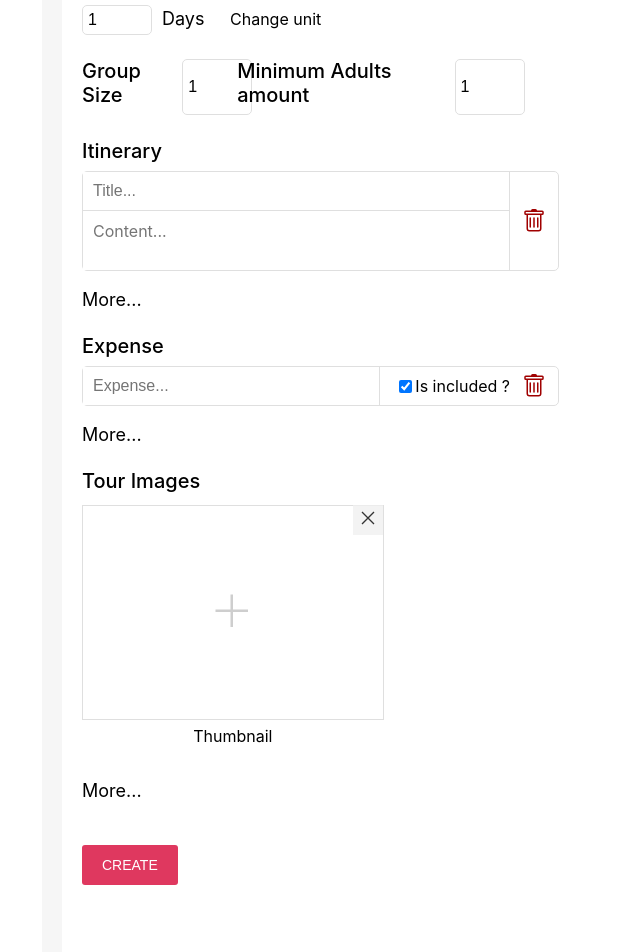
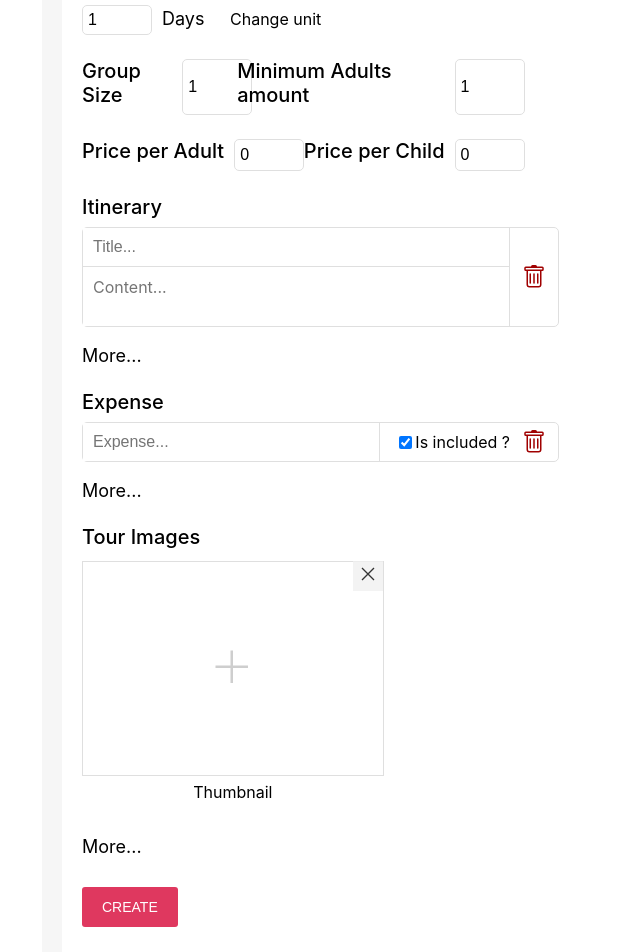
Before and after one commit to ngoluuquocdat/happyvacation, a React (Create React App) app: page /for-provider/tours/new in a window 1280 px wide. Shown: the part 1040-1992 px from the top of the page, without its empty margins (208-848 px from the left). Built offline with nearby package versions, Linux system fonts and the light colour scheme.

Commit message:
Create tour page: post data to api

```diff
--- a/package.json
+++ b/package.json
@@ -9,11 +9,13 @@
     "@testing-library/jest-dom": "^5.16.3",
     "@testing-library/react": "^12.1.4",
     "@testing-library/user-event": "^13.5.0",
+    "axios": "^0.21.4",
     "date-fns": "^2.28.0",
     "react": "^17.0.2",
     "react-date-range": "^1.4.0",
     "react-dom": "^17.0.2",
     "react-icons": "^4.3.1",
+    "react-loading": "^2.0.3",
     "react-qty-picker": "^1.0.6",
     "react-redux": "^7.2.6",
     "react-router-dom": "5.3.0",
--- a/src/Components/ForProvider/CreateTour.js
+++ b/src/Components/ForProvider/CreateTour.js
@@ -1,6 +1,9 @@
 import React from 'react';
-import PlacePicker from '../PlacePicker'
+import axios from 'axios';
+import PlacePicker from '../PlacePicker';
+import ReactLoading from "react-loading";
 import { toast } from 'react-toastify';
+import { connect } from 'react-redux';
 import { BsTrash } from 'react-icons/bs'
 import { GrClose } from 'react-icons/gr'
 import { VscAdd } from 'react-icons/vsc'
@@ -9,6 +12,8 @@ import '../../Styles/ForProvider/create-tour.scss'
 class CreateTour extends React.Component {
 
     state = {
+        tourName: '',
+        overview: '',
         isPrivate: false,
         selectedCategories: [],
         selectedPlace: null,
@@ -20,13 +25,17 @@ class CreateTour extends React.Component {
         durationUnit: 'Days',
         groupSize: 1,
         minAdults: 1,
+        pricePerAdult: 0,
+        pricePerChild: 0,
         itineraries: [ { title: '', content: ''} ],
         expenses: [ { content: '', isIncluded: true } ],
-        images: [ { url: '', file: null } ]
+        images: [ { url: '', file: null } ],
+        isCreating: false
     }
 
     listPlaces = [];
     categories =  [];
+    baseUrl = this.props.reduxData.baseUrl;
 
     componentDidMount() {
         // call api to get list categories, list places
@@ -46,6 +55,14 @@ class CreateTour extends React.Component {
         this.listPlaces = resPlaces;
         this.setState({
             checkedStates: checkedStates
+        })
+    }
+
+    // input text change
+    handleInputText = (event) => {
+        const key = event.target.name;
+        this.setState({
+            [key]: event.target.value
         })
     }
 
@@ -207,7 +224,6 @@ class CreateTour extends React.Component {
 
     // on image change
     onImageChange = (event, index) => {
-        console.log('image index', index);
         if (event.target.files && event.target.files[0]) {
             let images = this.state.images;
             images[index].url = URL.createObjectURL(event.target.files[0]);
@@ -230,15 +246,17 @@ class CreateTour extends React.Component {
     }
 
     // handle on submit
-    handleOnSave = () => {
+    handleOnSave = async() => {
+        const { tourName, overview} = this.state;
         const {selectedCategories, selectedPlace, startingLocation, destinationLocation} = this.state;
-        const {isPrivate, duration, groupSize, minAdults} = this.state;
+        const {isPrivate, duration, groupSize, minAdults, pricePerAdult, pricePerChild} = this.state;
         let {itineraries, expenses, images} = this.state;
         itineraries = itineraries.filter(element => (element.title !== '') && (element.content !== ''));
         expenses = expenses.filter(element => element.content !== '');
         images = images.filter(element => element.file !== null);
 
-        const isValid = (selectedCategories.length > 0) && (selectedPlace !== null) &&
+        const isValid = (tourName !== '') && (overview !== '') &&
+                        (selectedCategories.length > 0) && (selectedPlace !== null) &&
                         (startingLocation !== '') && (destinationLocation !== '') &&
                         (itineraries.length > 0) && (expenses.length > 0) && (images.length > 0);
 
@@ -253,21 +271,62 @@ class CreateTour extends React.Component {
             });
             return;
         }
+        this.setState({
+            isCreating: true
+        })
         const newTour = {
+            tourName: tourName,
+            overview: overview,
             isPrivate: isPrivate,
             duration: duration,
             groupSize: groupSize,
             minAdults: minAdults,
-            selectedCategories: selectedCategories.map(item => item.id),
-            selectedPlace: selectedPlace.id,
-            startingLocation: startingLocation,
-            destinationLocation: destinationLocation,
+            pricePerAdult: pricePerAdult,
+            pricePerChild: pricePerChild,
+            categoryIds: selectedCategories.map(item => item.id),
+            placeId: selectedPlace.id,
+            location: startingLocation,
+            destination: destinationLocation,
             itineraries: itineraries,
             expenses: expenses,
             images: images.map(item => item.file)
         }
         // post to api
         console.log('New tour: ', newTour);
+        let data = new FormData();
+        data.append('tourName', tourName);
+        data.append('overview', overview);
+        data.append('isPrivate', isPrivate);
+        data.append('duration', duration);
+        data.append('groupSize', groupSize);
+        data.append('minAdults', minAdults);
+        data.append('pricePerAdult', pricePerAdult);
+        data.append('pricePerChild', pricePerChild);
+        data.append('placeId', selectedPlace.id);
+        data.append('location', startingLocation);
+        data.append('destination', destinationLocation);
+        selectedCategories.map((item, index) => {
+            data.append(`categoryIds[${index}]`, item.id);
+        })
+        itineraries.forEach((item, index) => {
+            data.append(`itineraries[${index}].title`, item.title);
+            data.append(`itineraries[${index}].content`, item.content);
+        })
+        expenses.forEach((item, index) => {
+            data.append(`expenses[${index}].content`, item.content);
+            data.append(`expenses[${index}].isIncluded`, item.isIncluded);
+        })
+        images.map(item => {
+            data.append('images', item.file);
+        })
+
+        try {
+            let res = await axios.post(
+              `${this.baseUrl}/api/Tours`,
+              data
+            );
+            //console.log(res);
+
             // show toast notify
             toast.success('Create your tour successfully!', {
                 position: "top-right",
@@ -277,31 +336,51 @@ class CreateTour extends React.Component {
                 pauseOnHover: false,
                 progress: undefined,
             });
+        } catch (error) {
+            if (!error.response) {
+              toast.error("Network error");
+              return;
+            }
+            if (error.response.status === 400) {
+              console.log(error)
+            }
+        } finally {
+            this.setState({
+                isCreating: false
+            })
+        }
     }
 
     render() {
         const categories = this.categories;
         const listPlaces = this.listPlaces;
+        const { tourName, overview} = this.state;
         const { isPrivate, checkedStates, showListPlace } = this.state;
         const { duration, durationUnit } = this.state;
-        const { groupSize, minAdults} = this.state;
+        const { groupSize, minAdults, pricePerAdult, pricePerChild } = this.state;
         const { selectedPlace } = this.state;
         const { itineraries, expenses, images } = this.state;
         const isPlaceSelected =  selectedPlace && selectedPlace !== 'null' && selectedPlace !== 'undefined';
+        const { isCreating } = this.state;
         return (
             <div className='create-tour-container'>
+
                 <div className='create-tour-header'>
                     <div className='title'>Create new tour</div>
                     <div className='sub-title'>Create your new tour with detailed information</div>
                 </div>
                 <div className='create-tour-body'>
+                    {
+                        isCreating &&
+                        <div className="loading-modal"></div>
+                    }
                     <div className='form-group'>
                         <label className="form-title tour-name">Tour name</label>
-                        <input className="input-field tour-name" name='name' type='text'/>
+                        <input className="input-field tour-name" name='tourName' type='text' value={tourName} onChange={this.handleInputText}/>
                     </div>
                     <div className='form-group'>
                         <label className="form-title">Overview</label>
-                        <textarea className="input-area" name='overview'/>
+                        <textarea className="input-area" name='overview' value={overview} onChange={this.handleInputText}/>
                     </div>
                     <div className='form-group'>
                         <label className="form-title">Tour Type</label>
@@ -435,6 +514,30 @@ class CreateTour extends React.Component {
                             />
                         </div>
                     </div>
+                    <div className='price'>
+                        <div className='form-group'>
+                            <label className="form-title">Price per Adult</label>
+                            <input
+                                className="input-number"
+                                type="number"
+                                name='pricePerAdult'
+                                min="1"
+                                value={pricePerAdult}
+                                onChange={(event)=>this.onChangeInputNumber(event)}
+                            />
+                        </div>
+                        <div className='form-group'>
+                            <label className="form-title">Price per Child</label>
+                            <input
+                                className="input-number"
+                                type="number"
+                                name='pricePerChild'
+                                min="1"
+                                value={pricePerChild}
+                                onChange={(event)=>this.onChangeInputNumber(event)}
+                            />
+                        </div>
+                    </div>
                     <div className='form-group'>
                         <label className="form-title">Itinerary</label>
                         {
@@ -519,7 +622,19 @@ class CreateTour extends React.Component {
                         </div>
                         <p className="more-btn" onClick={this.handleMoreImageClick}>More...</p>
                     </div>
+                    <div className="save-btn-wrapper">
                         <button className="save-btn" onClick={this.handleOnSave}>CREATE</button>
+                        {
+                            isCreating &&
+                            <ReactLoading
+                                className="loading-component"
+                                type={"spin"}
+                                color={"#df385f"}
+                                height={30}
+                                width={30}
+                            />
+                        }
+                    </div>
                 </div>
                 <br></br>
                 <br></br>
@@ -580,4 +695,10 @@ const listPlaces = [
     { id: 15, placeName: 'Trang An' }
 ];
 
-export default CreateTour;
+const mapStateToProps = (state) => {
+    return {
+        reduxData: state
+    }
+}
+
+export default connect(mapStateToProps)(CreateTour);
--- a/src/Styles/ForProvider/create-tour.scss
+++ b/src/Styles/ForProvider/create-tour.scss
@@ -4,6 +4,23 @@
 .create-tour-container {
     background-color: #fff;
     padding: 20px;
+    min-height: 100vh;
+    position: relative;
+
+    .loading-modal {
+        position: absolute;
+        top: 0;
+        left: 0;
+        width: 100%;
+        height: 100%;
+        z-index: 9999;
+        background-color: transparent;
+        display: flex;
+        justify-content: center;
+        align-items: center;
+        background-color: #fff;
+        opacity: 0.2;
+    }
 
     .create-tour-header {
         padding-bottom: 20px;
@@ -21,7 +38,8 @@
     .create-tour-body {
         padding-top: 30px;
 
-        .tourist-number {
+        .tourist-number,
+        .price {
             width: 45%;
             justify-content: space-between;
             display: flex;
@@ -294,9 +312,14 @@
                 }
             }
         }
+        .save-btn-wrapper {
+            display: flex;
+            align-items: center;
+            margin-top: 30px;
+
             .save-btn {
-            margin-top: 20px;
                 padding: 12px 20px;
+                margin-right: 30px;
                 background-color: #df385f;
                 color: #fff;
                 border: none;
@@ -306,3 +329,4 @@
             }
         }
     }
+}
--- a/src/store/reducers/rootReducer.js
+++ b/src/store/reducers/rootReducer.js
@@ -7,7 +7,8 @@ const initState = {
         phone: '0905553859',
         email: 'ngoluuquocdat@gmail.com',
         avatarPath: 'https://scontent.fdad3-4.fna.fbcdn.net/v/t1.6435-9/71102726_958670581135493_6829330061741522944_n.jpg?_nc_cat=104&ccb=1-5&_nc_sid=09cbfe&_nc_ohc=mZTR_LReJlUAX9V8QPj&_nc_ht=scontent.fdad3-4.fna&oh=00_AT_a4z527ZUBE0xtDWkiandkQYUX5d0tKhqtFrpFelDMzw&oe=6265AC47'
-    }
+    },
+    baseUrl: "https://localhost:7079"
 }
 
 const rootReducer = (state = initState, action) => {
```
Also changed, not shown: src/App.js (+9 -0 lines), 1 other file (tests, documents, lock files or other folders). Lines whose indentation alone changed are shown as unchanged.
